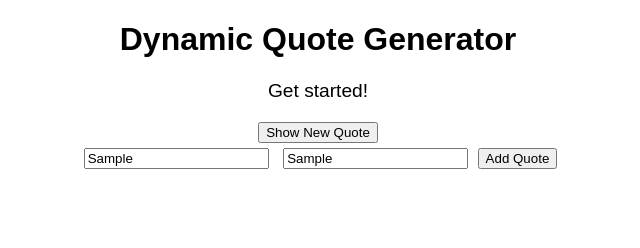
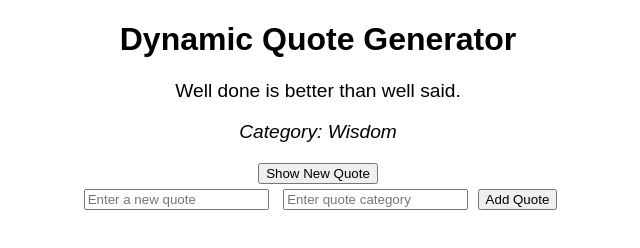
Before and after one commit to Dieudonne78/alx_fe_javascript, a plain HTML site: page dom-manipulation/index.html in a window 1280 px wide. Both pictures are taken after typing "Sample", "Sample" into the empty fields and a click on the button "Add Quote". Shown: the whole page, without its empty margins (322-962 px from the left). Drawn offline with Linux system fonts and the light colour scheme.

Commit message:
Building a Dynamic Content Generator with Advanced DOM Manipulation

```diff
--- a/dom-manipulation/index.html
+++ b/dom-manipulation/index.html
@@ -24,7 +24,7 @@
   <div id="quoteDisplay">Get started!</div>
   <button id="newQuote">Show New Quote</button>
   <div>
-    <input id="newQuoteText" type="text" placeholder="Enter a new quote" />
+    <input id="createAddQuoteForm" type="text" placeholder="Enter a new quote" />
     <input id="newQuoteCategory" type="text" placeholder="Enter quote category" />
     <button id="addQuoteButton">Add Quote</button>
   </div>
--- a/dom-manipulation/script.js
+++ b/dom-manipulation/script.js
@@ -5,30 +5,29 @@ const quotes = [
   { text: "Well done is better than well said. ", category: "Wisdom" }
 ];
 
-
 function showRandomQuote() {
   const quoteDisplay = document.getElementById('quoteDisplay');
   const randomIndex = Math.floor(Math.random() * quotes.length);
-  const quote = quotes[randomIndex];
-  quoteDisplay.innerHTML = `"${quote.text}" - ${quote.category}`;
+  const randomQuote = quotes[randomIndex];
+  quoteDisplay.innerHTML = `<p>${randomQuote.text}</p><p><em>Category: ${randomQuote.category}</em></p>`;
 }
 
-
-document.getElementById('newQuote').addEventListener('click', showRandomQuote);
-
-
 function addQuote() {
-  const newQuoteText = document.getElementById('createAddQuoteForm').value;
+  const createAddQuoteForm = document.getElementById('createAddQuoteForm').value;
   const newQuoteCategory = document.getElementById('newQuoteCategory').value;
 
   if (createAddQuoteForm && newQuoteCategory) {
-    quotes.push({ text: newQuoteText, category: newQuoteCategory });
+    const newQuote = { text: createAddQuoteForm, category: newQuoteCategory };
+    quotes.push(newQuote);
     document.getElementById('createAddQuoteForm').value = '';
     document.getElementById('newQuoteCategory').value = '';
-    alert('New quote added successfully!');
+    alert('Quote added successfully!');
   } else {
-    alert('Please enter both a quote and a category.');
+    alert('Please enter both quote text and category.');
   }
 }
 
+document.getElementById('newQuote').addEventListener('click', showRandomQuote);
 document.getElementById('addQuoteButton').addEventListener('click', addQuote);
+
+showRandomQuote();
```
